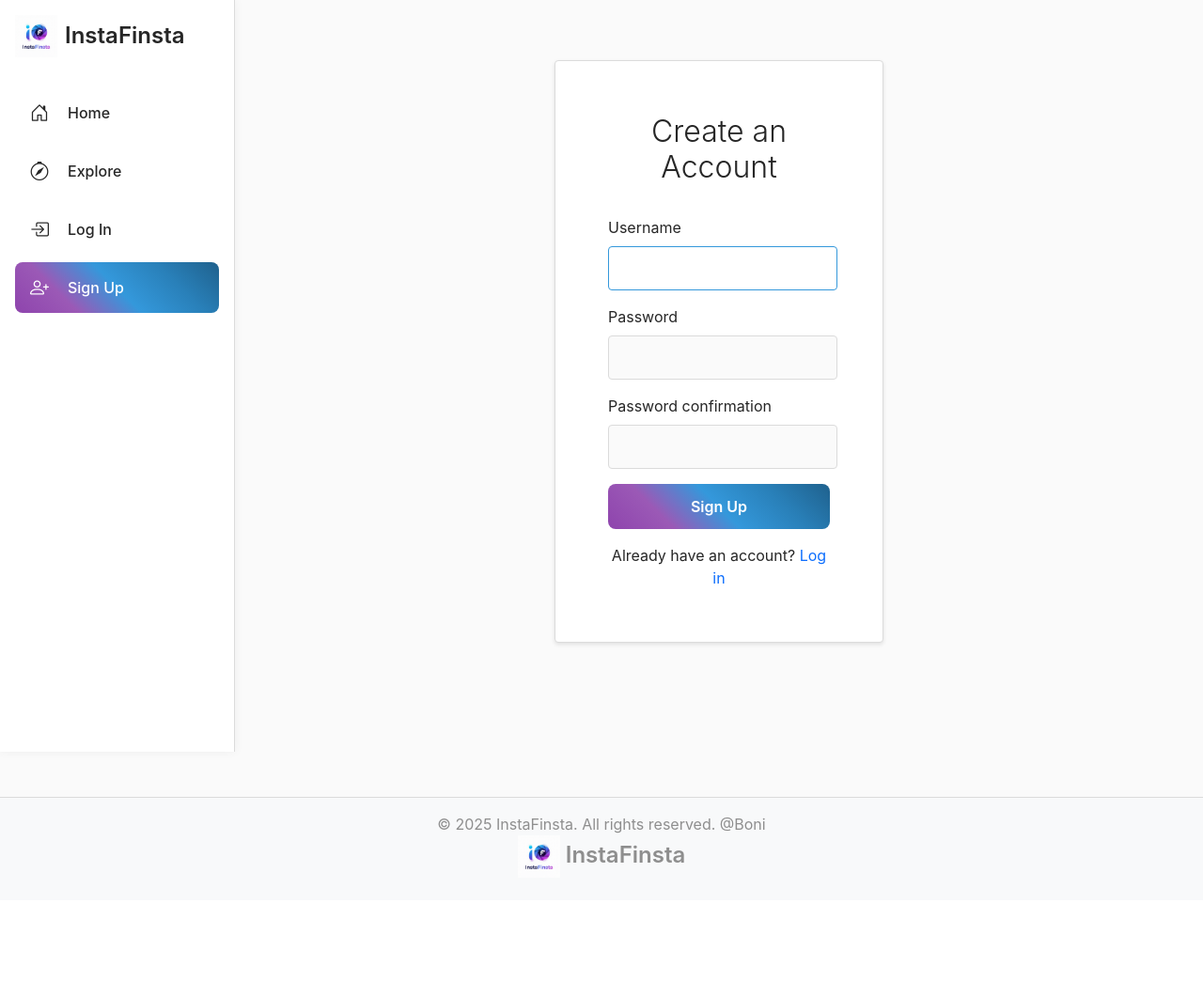
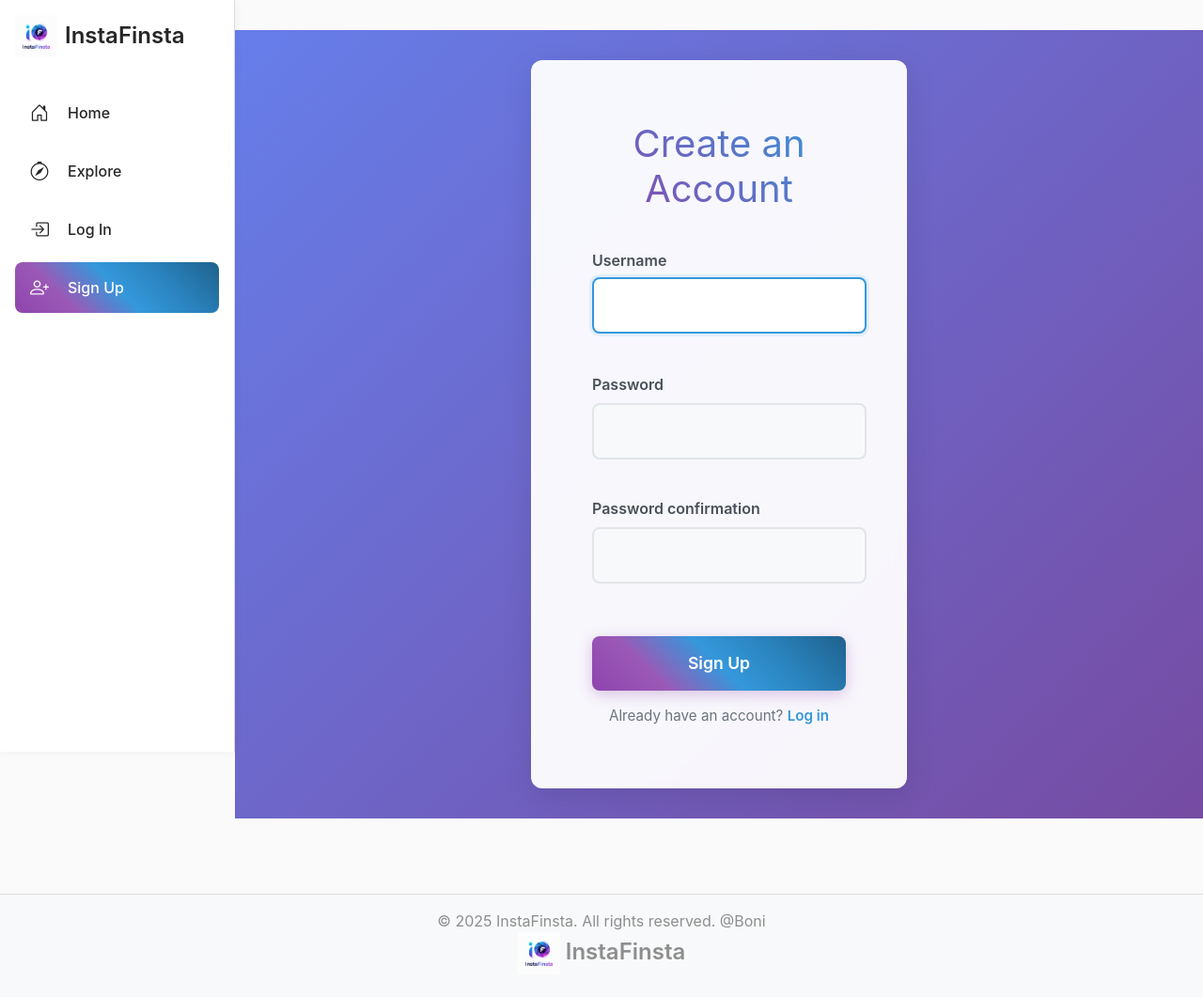
Before and after one commit to 1155-boni/network, a Django app: page /signup/ in a window 1280 px wide. Shown: the whole page at 94% size. Before the commit the page ends 925 px from the top, so only its background shows below. Run offline with Django 5.2, Linux system fonts and the light colour scheme; some libraries are stand-ins or nearby versions.

Commit message:
Style login and signup pages with modern CSS enhancements

```diff
--- a/instafinsta/static/css/instafinsta.css
+++ b/instafinsta/static/css/instafinsta.css
@@ -274,165 +274,120 @@ body {
   background: white;
 }
 
-.input-group .form-control {
-  border-radius: 25px 0 0 25px;
+/* Auth Pages */
+.auth-container {
+  min-height: 100vh;
+  display: flex;
+  align-items: center;
+  justify-content: center;
+  padding: 2rem 1rem;
+  background: linear-gradient(135deg, #667eea 0%, #764ba2 100%);
 }
 
-.input-group .btn {
-  border-radius: 0 25px 25px 0;
+.auth-card {
+  max-width: 400px;
+  width: 100%;
+  padding: 2.5rem;
+  border-radius: 12px;
+  box-shadow: 0 8px 32px rgba(0,0,0,0.1);
+  background: rgba(255, 255, 255, 0.95);
+  backdrop-filter: blur(10px);
+  border: 1px solid rgba(255, 255, 255, 0.2);
 }
 
-/* Posts */
-.post-container {
-  background: #fff;
-  border: 1px solid #dbdbdb;
-  border-radius: 12px;
-  margin-bottom: 1rem;
-  overflow: hidden;
-  box-shadow: 0 1px 3px rgba(0,0,0,0.1);
+.auth-heading {
+  font-size: 2.5rem;
+  font-weight: 400;
+  text-align: center;
+  margin-bottom: 2.5rem;
+  color: #262626;
+  background: linear-gradient(45deg, #8e44ad, #3498db);
+  -webkit-background-clip: text;
+  -webkit-text-fill-color: transparent;
+  background-clip: text;
 }
 
-.post-header {
-  padding: 1rem;
-  display: flex;
-  align-items: center;
-  gap: 0.75rem;
-  border-bottom: 1px solid #efefef;
+/* Auth Form Enhancements */
+.auth-card .form-input {
+  border: 2px solid #e1e5e9;
+  border-radius: 8px;
+  background: #f8f9fa;
+  padding: 1rem 1.25rem;
+  font-size: 1rem;
+  transition: all 0.3s ease;
+  margin-bottom: 1.5rem;
 }
 
-.post-user-avatar {
-  width: 32px;
-  height: 32px;
-  border-radius: 50%;
-  object-fit: cover;
+.auth-card .form-input:focus {
+  border-color: #3498db;
+  outline: none;
+  background: white;
+  box-shadow: 0 0 0 3px rgba(52, 152, 219, 0.1);
+  transform: translateY(-2px);
 }
 
-.post-image {
-  width: 100%;
-  max-height: 600px;
-  object-fit: contain;
-  border-radius: 0;
-  background-color: black;
+.auth-card .form-label {
+  font-weight: 600;
+  color: #495057;
+  margin-bottom: 0.5rem;
   display: block;
-  margin-left: auto;
-  margin-right: auto;
 }
 
-.post-actions {
-  padding: 0.25rem 1rem;
-  display: flex;
-  justify-content: space-between;
-  align-items: center;
-  border-top: 1px solid #efefef;
+.auth-card .primary-btn {
+  background: linear-gradient(45deg, #8e44ad 0%, #9b59b6 25%, #3498db 50%, #2980b9 75%, #1f618d 100%);
+  border: none;
+  color: white;
+  border-radius: 8px;
+  padding: 1rem 2rem;
+  font-weight: 600;
+  font-size: 1.1rem;
+  transition: all 0.3s ease;
+  width: 100%;
+  margin-top: 1rem;
+  box-shadow: 0 4px 15px rgba(142, 68, 173, 0.3);
 }
 
-.like-btn, .comment-btn {
-  background: none;
-  border: none;
-  font-size: 1.5rem;
-  color: #262626;
-  cursor: pointer;
-  padding: 0.5rem;
-  border-radius: 50%;
-  transition: background 0.2s ease;
+.auth-card .primary-btn:hover {
+  opacity: 0.9;
+  color: white;
+  transform: translateY(-2px);
+  box-shadow: 0 6px 20px rgba(142, 68, 173, 0.4);
 }
 
-.like-btn:hover, .comment-btn:hover {
-  background: #efefef;
+.auth-card .primary-btn:active {
+  transform: translateY(0);
 }
 
-.post-caption {
-  padding: 0 1rem 0.5rem;
-  font-size: 0.875rem;
-}
-
-.post-likes {
-  padding: 0 1rem 0.125rem;
-  font-weight: 600;
-  color: #262626;
-}
-
-/* Profile */
-.profile-avatar {
-  width: 150px;
-  height: 150px;
-  border-radius: 50%;
-  object-fit: cover;
-  border: 2px solid #fff;
-  box-shadow: 0 4px 12px rgba(0,0,0,0.15);
-}
-
-.profile-stats {
-  display: flex;
-  justify-content: space-around;
+.auth-card hr {
+  border: none;
+  height: 1px;
+  background: linear-gradient(90deg, transparent, #dbdbdb, transparent);
   margin: 2rem 0;
 }
 
-.stat-item {
+.auth-card p {
   text-align: center;
+  color: #6c757d;
+  font-size: 0.95rem;
 }
 
-.stat-number {
-  font-size: 1.5rem;
+.auth-card a {
+  color: #3498db;
   font-weight: 600;
-  color: #262626;
+  text-decoration: none;
+  transition: color 0.3s ease;
 }
 
-.stat-label {
-  font-size: 0.875rem;
-  color: #8e8e8e;
-  text-transform: uppercase;
-  letter-spacing: 0.5px;
+.auth-card a:hover {
+  color: #2980b9;
+  text-decoration: underline;
 }
 
-.profile-posts-grid {
-  display: grid;
-  grid-template-columns: repeat(auto-fill, minmax(200px, 1fr));
-  gap: 1rem;
-  margin-top: 2rem;
-}
-
-.profile-post-thumbnail {
-  aspect-ratio: 1;
-  border-radius: 8px;
-  overflow: hidden;
-  cursor: pointer;
-  transition: transform 0.2s ease;
-}
-
-.profile-post-thumbnail:hover {
-  transform: scale(1.05);
-}
-
-.profile-post-thumbnail img {
-  width: 100%;
-  height: 100%;
-  object-fit: cover;
-}
-
-/* Auth Pages */
-.auth-container {
-  min-height: 80vh;
-  display: flex;
-  align-items: center;
-  justify-content: center;
-  padding: 2rem 0;
-}
-
-.auth-card {
-  max-width: 350px;
-  width: 100%;
-  padding: 2rem;
-  border-radius: 4px;
-  box-shadow: 0 2px 4px rgba(0,0,0,0.1);
-}
-
-.auth-heading {
-  font-size: 2rem;
-  font-weight: 300;
-  text-align: center;
-  margin-bottom: 2rem;
-  color: #262626;
+/* Error Messages */
+.auth-card .text-danger {
+  color: #e74c3c;
+  font-size: 0.875rem;
+  margin-top: 0.25rem;
 }
 
 /* Messages */
```
